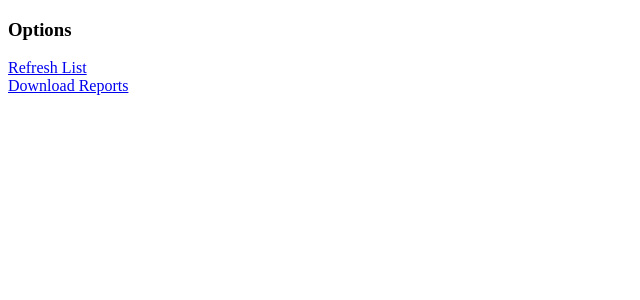
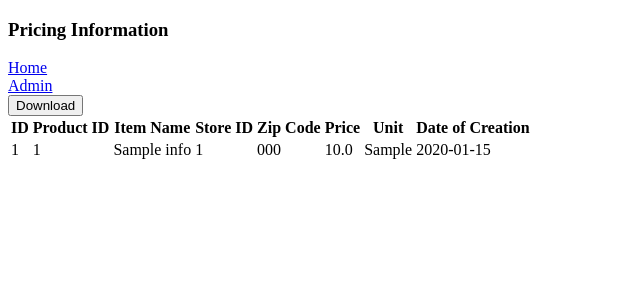
Before and after one commit to pakiri/SeniorResearchProject, a Flask app: page /admin/reports in a window 1280 px wide. Shown: the top 300 px of the page, without its empty margins (0-640 px from the left). Run offline with Flask 3, Linux system fonts and the light colour scheme; tables that the repository leaves empty hold one stand-in row (values such as "Sample post"); parts of the project's set-up code (start-up, migrations or seed data) failed here and were passed over.

Commit message:
Added more functionality to admin pages

```diff
--- a/sql/pricing_info.sql
+++ b/sql/pricing_info.sql
@@ -6,5 +6,9 @@ CREATE TABLE "Pricing_Info" (
 	"STORE_ID"	INTEGER,
 	"PRICE"	REAL,
 	"CREATED_DATE"	TEXT,
-	PRIMARY KEY("ID" AUTOINCREMENT)
+	"ITEM_NAME"	TEXT,
+	PRIMARY KEY("ID" AUTOINCREMENT),
+	FOREIGN KEY("PRODUCT_ID") REFERENCES "Products"("PRODUCT_ID"),
+	FOREIGN KEY("STORE_ID") REFERENCES "Stores"("STORE_ID"),
+	FOREIGN KEY("ZIPCODE") REFERENCES "US_Zip_Codes"("ZIPCODE")
 );
--- a/src/app.py
+++ b/src/app.py
@@ -1,4 +1,4 @@
-from flask import Flask, request, redirect
+from flask import Flask, request, redirect, Response
 from flask.templating import render_template
 from flask_sqlalchemy import SQLAlchemy
 from flask_migrate import Migrate, migrate
@@ -31,6 +31,19 @@ class Stores(db.Model):
 
     def __repr__(self):
         return f"Store Name : {self.store_name}, URL: {self.url}"
+
+class PricingInfo(db.Model):
+    id = db.Column(db.Integer, primary_key=True, nullable=False, unique=True)
+    product_id = db.Column(db.Integer, unique=False)
+    item_name = db.Column(db.String(50), unique=False)
+    zipcode = db.Column(db.String(5), unique=False)
+    unit = db.Column(db.String(20), unique=False)
+    store_id = db.Column(db.Integer, unique=False)
+    price = db.Column(db.Float, unique=False)
+    created_date = db.Column(db.String(20), unique=False)
+
+    def __repr__(self):
+        return f"Product ID: {self.product_id}, Item Name: {self.item_name}, Store ID: {self.store_id}, Zip Code: {self.zipcode}, Price: {self.price}, Unit: {self.unit}, Date of Creation: {self.created_date}"
 
 # displayed on the home page
 @app.route('/')
@@ -66,8 +79,24 @@ def refresh():
     return render_template('refreshList.html', stores=stores)
 
 @app.route('/admin/reports')
-def route():
-    return render_template('admin.html')
+def displayReports():
+    pricingInfo = PricingInfo.query.all()
+    return render_template('reports.html', pricingInfo=pricingInfo)
+
+@app.route('/download')
+def download():
+    pricingInfo = PricingInfo.query.all()
+
+    # store princingInfo data in a CSV string
+    csv_data = "ID,Product ID,Item Name,Store ID,Zip Code,Price,Unit,Date of Creation\n"
+    for item in pricingInfo:
+        csv_data += f"{item.id},{item.product_id},{item.item_name},{item.store_id},{item.zipcode},{item.price},{item.unit},{item.created_date}\n"
+
+    # Create a direct download response with the CSV data and appropriate headers
+    response = Response(csv_data, content_type="text/csv")
+    response.headers["Content-Disposition"] = "attachment; filename=priceInfo.csv"
+
+    return response
 
 with app.app_context():
     db.create_all()
--- a/src/templates/admin.html
+++ b/src/templates/admin.html
@@ -2,8 +2,10 @@
 <html>
     <h3>Options</h3>
     <body>
+        <a href='/'>Home</a>
+        <br>
         <a href='/admin/refresh'>Refresh List</a>
         <br>
-        <a href='/admin/reports'>Download Reports</a>
+        <a href='/admin/reports'>Access Reports</a>
     </body>
 </html>
--- a/src/templates/refreshList.html
+++ b/src/templates/refreshList.html
@@ -2,6 +2,9 @@
 <html>
     <h3>Select a Store</h3>
     <body>
+        <a href='/'>Home</a>
+        <br>
+        <a href='/admin'>Admin</a>
         <form>
             <select name="stores">
                 {% for store in stores %}
--- /dev/null
+++ b/src/templates/reports.html
@@ -0,0 +1,36 @@
+<!DOCTYPE html>
+<html>
+    <h3>Pricing Information</h3>
+    <body>
+        <a href='/'>Home</a>
+        <br>
+        <a href='/admin'>Admin</a>
+        <form action="/download">
+            <button type="submit">Download</button>
+        </form>
+        <table>
+            <thead>
+                <th>ID</th>
+                <th>Product ID</th>
+                <th>Item Name</th>
+                <th>Store ID</th>
+                <th>Zip Code</th>
+                <th>Price</th>
+                <th>Unit</th>
+                <th>Date of Creation</th>
+            </thead>
+            {% for item in pricingInfo %}
+                <tbody>
+                    <td>{{item.id}}</td>
+                    <td>{{item.product_id}}</td>
+                    <td>{{item.item_name}}</td>
+                    <td>{{item.store_id}}</td>
+                    <td>{{item.zipcode}}</td>
+                    <td>{{item.price}}</td>
+                    <td>{{item.unit}}</td>
+                    <td>{{item.created_date}}</td>
+                </tbody>
+            {% endfor %}
+        </table>
+    </body>
+</html>
```
Also changed, not shown: src/models/pricing_info.py (added, +14 -0 lines), src/templates/index.html (+3 -10 lines), instance/SRdata.db.
